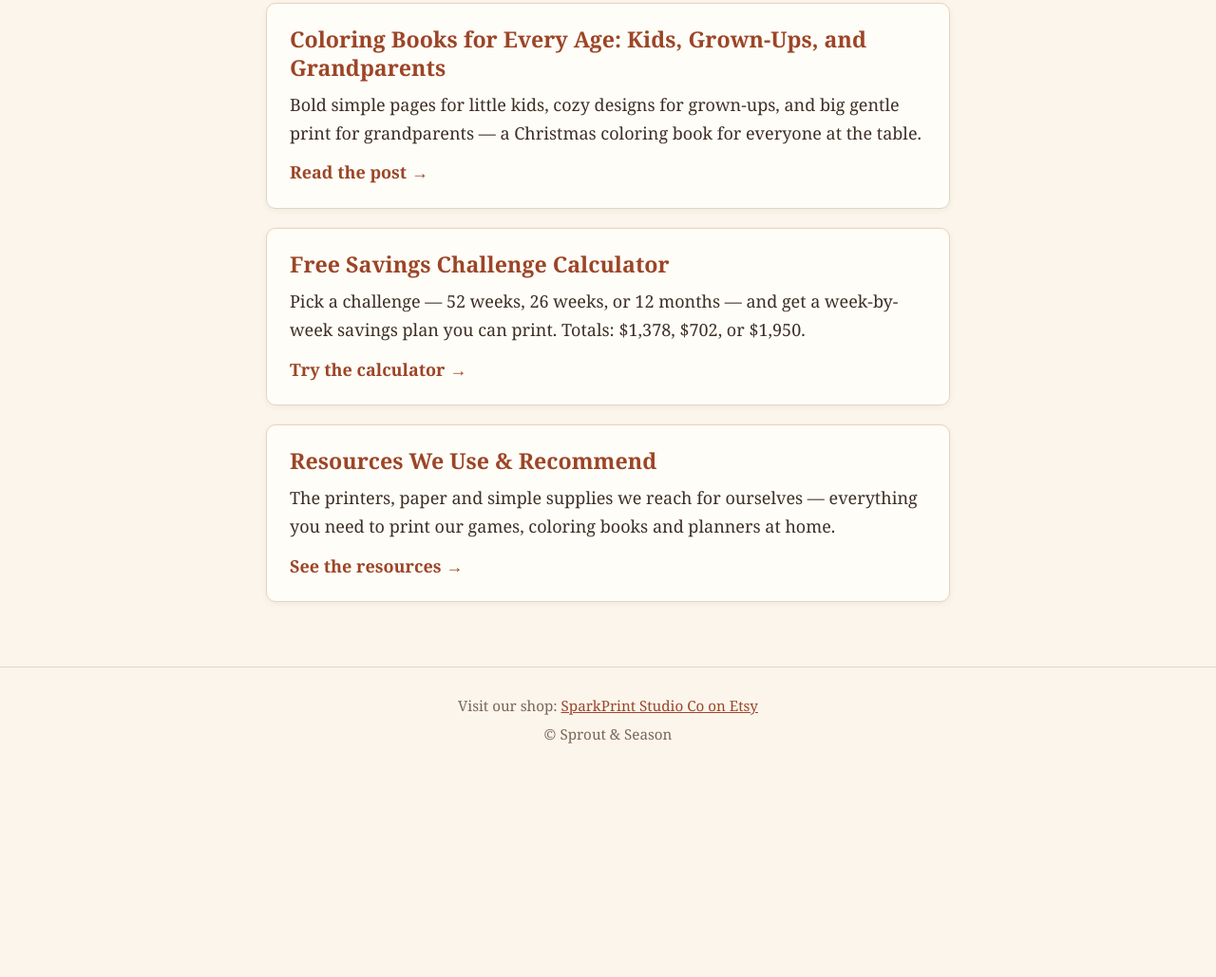
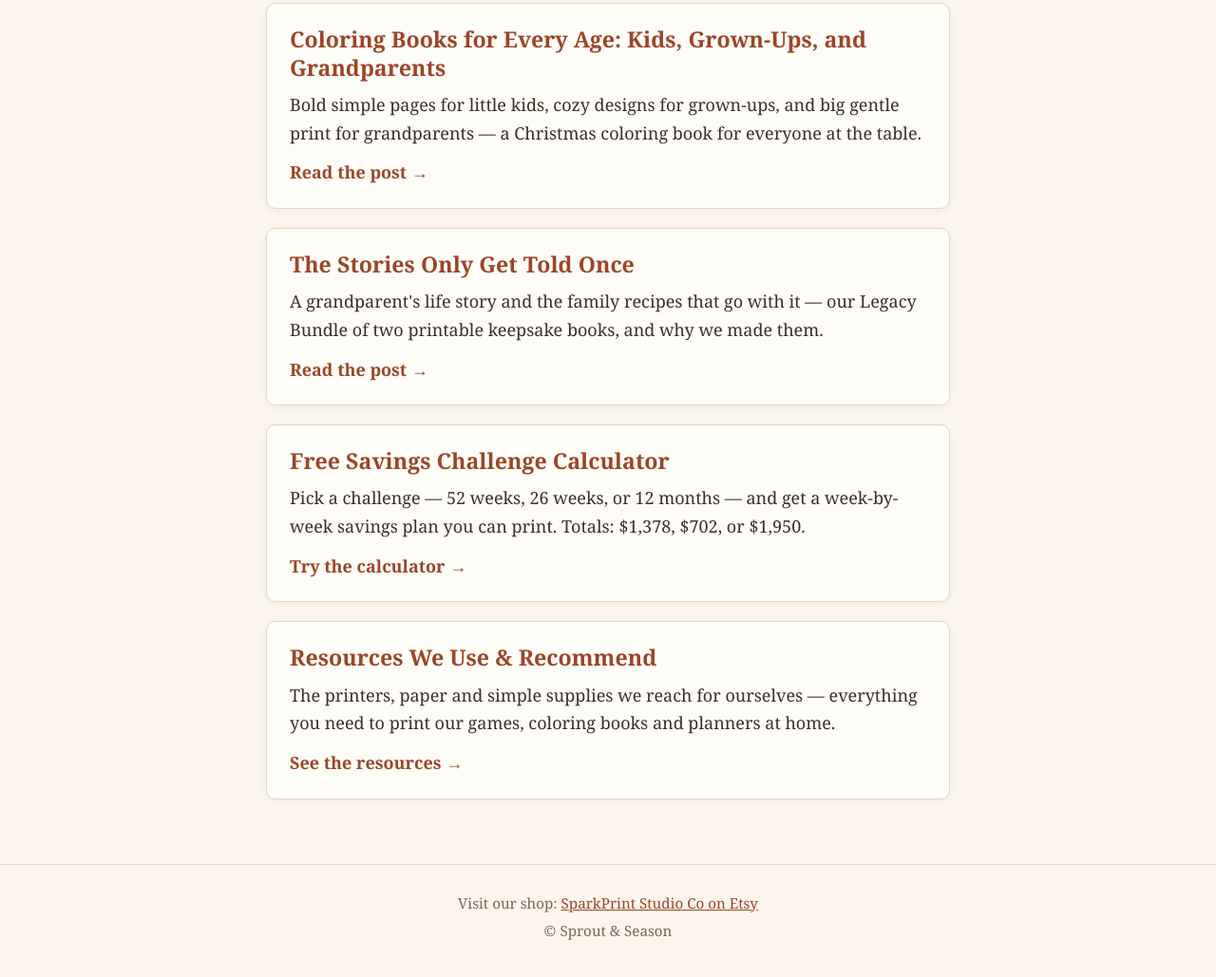
Before and after one commit to clutchlab-coach/sparkprint-blog, a plain HTML site: page index.html in a window 1280 px wide. Shown: the part 796-1825 px from the top of the page at 95% size. Before the commit the page ends 1622 px from the top, so only its background shows below. Drawn offline with Linux system fonts and the light colour scheme.

Commit message:
Link Legacy Bundle post from index

```diff
--- a/index.html
+++ b/index.html
@@ -38,6 +38,12 @@
     </div>
 
     <div class="card">
+      <h2><a href="post-04-legacy-bundle.html">The Stories Only Get Told Once</a></h2>
+      <p>A grandparent's life story and the family recipes that go with it — our Legacy Bundle of two printable keepsake books, and why we made them.</p>
+      <a class="read" href="post-04-legacy-bundle.html">Read the post &rarr;</a>
+    </div>
+
+    <div class="card">
       <h2><a href="tool-savings-calculator.html">Free Savings Challenge Calculator</a></h2>
       <p>Pick a challenge — 52 weeks, 26 weeks, or 12 months — and get a week-by-week savings plan you can print. Totals: $1,378, $702, or $1,950.</p>
       <a class="read" href="tool-savings-calculator.html">Try the calculator &rarr;</a>
```
